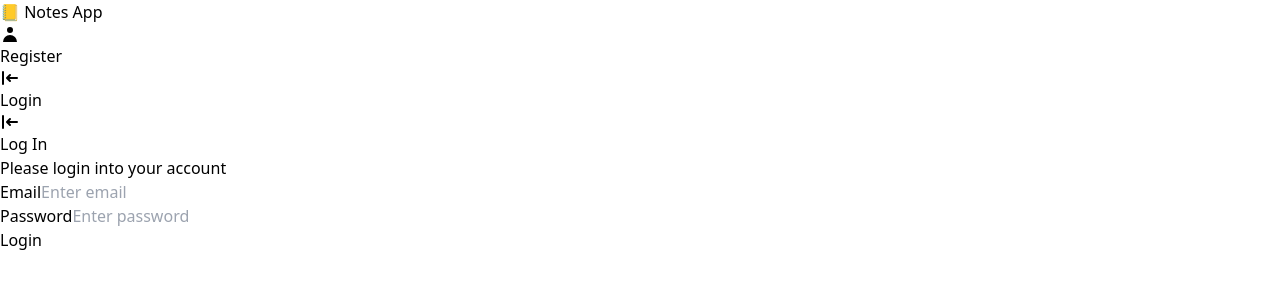
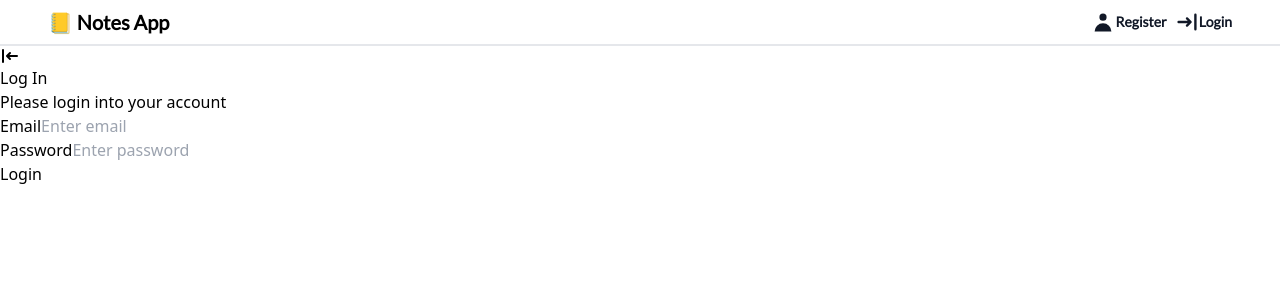
Before and after one commit to Aditya6101/MERN-Notes-App, a React (Create React App) app in the folder frontend/: page /login in a window 1280 px wide. Shown: the top 300 px of the page. Built offline with nearby package versions, Linux system fonts and the light colour scheme.

Commit message:
styles added.

```diff
--- a/frontend/src/components/Header.tsx
+++ b/frontend/src/components/Header.tsx
@@ -17,32 +17,43 @@ const Header: React.FC = () => {
     toast.success('Logged out successfully!');
     navigate('/');
   };
+
   return (
-    <header>
+    <header className="w-screen lg:px-12  mx-auto  py-2 px-8 border-b-2 flex items-center justify-between">
       <div>
         <h1>
-          <Link to="/">📒 Notes App</Link>
+          <Link to="/" className="text-xl font-bold font-lato">
+            📒 Notes App
+          </Link>
         </h1>
       </div>
       <nav>
-        <ul>
+        <ul className="flex items-center justify-between">
           {user ? (
             <li>
               <button onClick={handleLogout}>
-                <LogoutIcon style={{ height: '20px', width: '20px' }} /> Logout
+                <IconButton
+                  icon={<LogoutIcon className="w-6 h-6" />}
+                  text="register"
+                />
               </button>
             </li>
           ) : (
             <>
               <li>
                 <Link to="/register">
-                  <UserIcon style={{ height: '20px', width: '20px' }} />{' '}
-                  Register
+                  <IconButton
+                    icon={<UserIcon className="w-6 h-6" />}
+                    text="register"
+                  />
                 </Link>
               </li>
               <li>
                 <Link to="/login">
-                  <LoginIcon style={{ height: '20px', width: '20px' }} /> Login
+                  <IconButton
+                    icon={<LoginIcon className="w-6 h-6 rotate-180" />}
+                    text="login"
+                  />
                 </Link>
               </li>
             </>
@@ -54,3 +65,19 @@ const Header: React.FC = () => {
 };
 
 export default Header;
+
+type iconButtonProps = {
+  icon: React.ReactNode;
+  text: string;
+};
+
+const IconButton: React.FC<iconButtonProps> = ({ icon, text }) => {
+  return (
+    <button
+      className="ml-2  flex items-center justify-between capitalize
+    text-sm font-lato  font-semibold text-gray-900  hover:text-gray-700 focus:outline-none focus:shadow-outline"
+    >
+      {icon} {text}
+    </button>
+  );
+};
```
